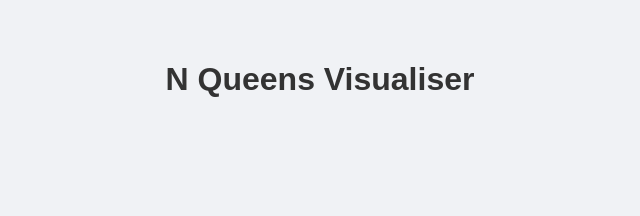
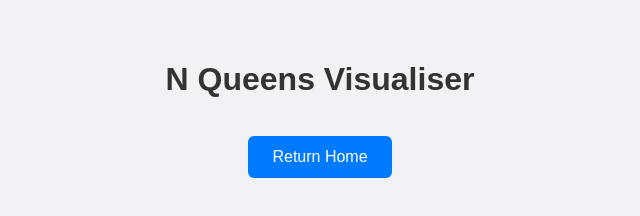
Before and after one commit to SachinKumarSagar/Dev-Project, a plain HTML site: page pages/nqueens.html in a window 1280 px wide. Shown: the whole page, without its empty margins (320-960 px from the left). Drawn offline with Linux system fonts and the light colour scheme; files that its build step writes are made by us from their sources.

Commit message:
button added

```diff
--- a/pages/nqueens.html
+++ b/pages/nqueens.html
@@ -8,5 +8,6 @@
 </head>
 <body>
     <h1>N Queens Visualiser</h1>
+    <button>Return Home</button>
 </body>
 </html>
```
